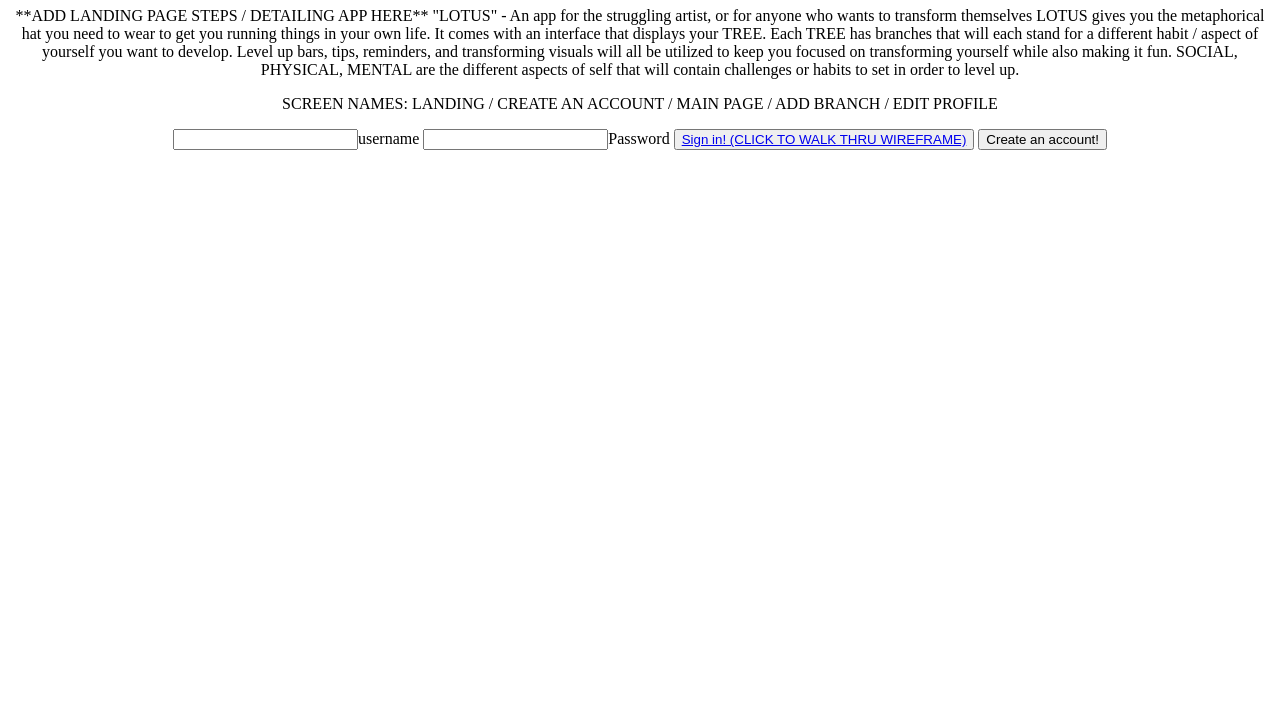
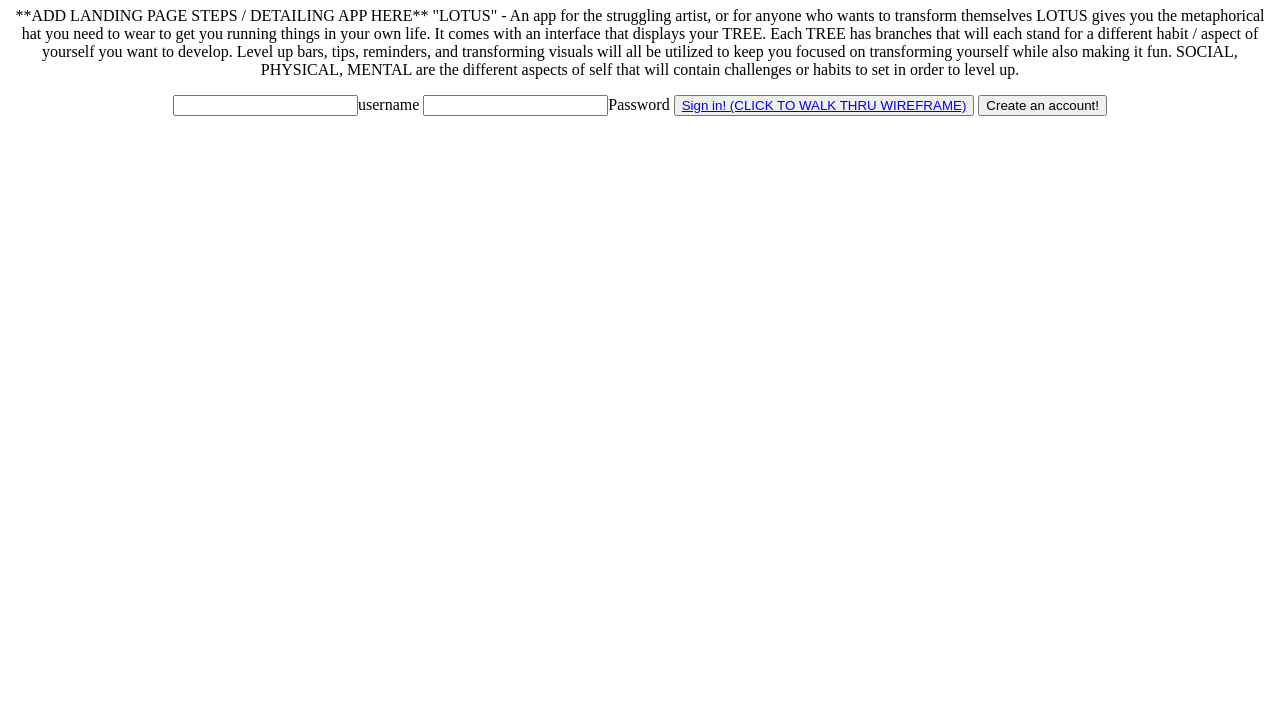
Before and after one commit to 7eyedhero/LOTUS-client, a plain HTML site: page index.html in a window 1280 px wide. Shown: the part 73-800 px from the top of the page. Drawn offline with Linux system fonts and the light colour scheme.

Commit message:
removed screen names

```diff
--- a/index.html
+++ b/index.html
@@ -20,10 +20,6 @@
       are the different aspects of self that will contain challenges or habits
       to set in order to level up.
     </p>
-    <p>
-      SCREEN NAMES: LANDING / CREATE AN ACCOUNT / MAIN PAGE / ADD BRANCH / EDIT
-      PROFILE
-    </p>
     <input>username</input>
     <input>Password</input>
     <button>
```
